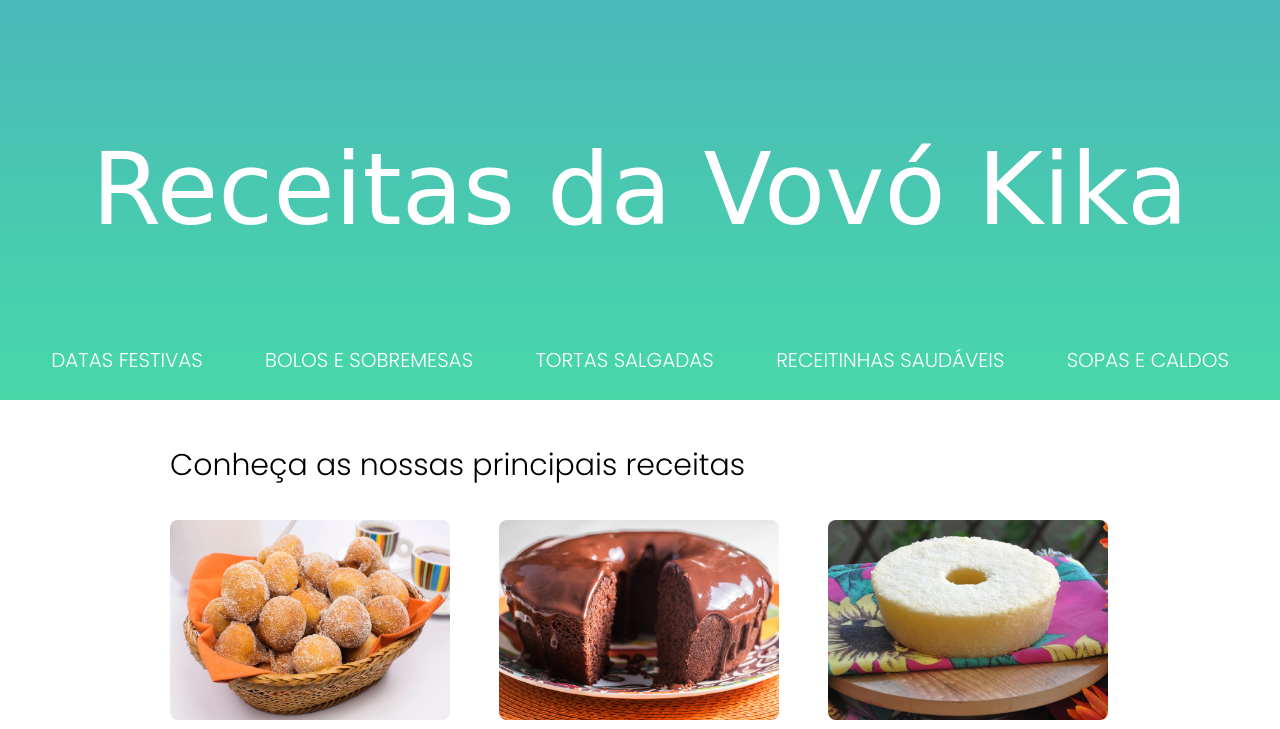
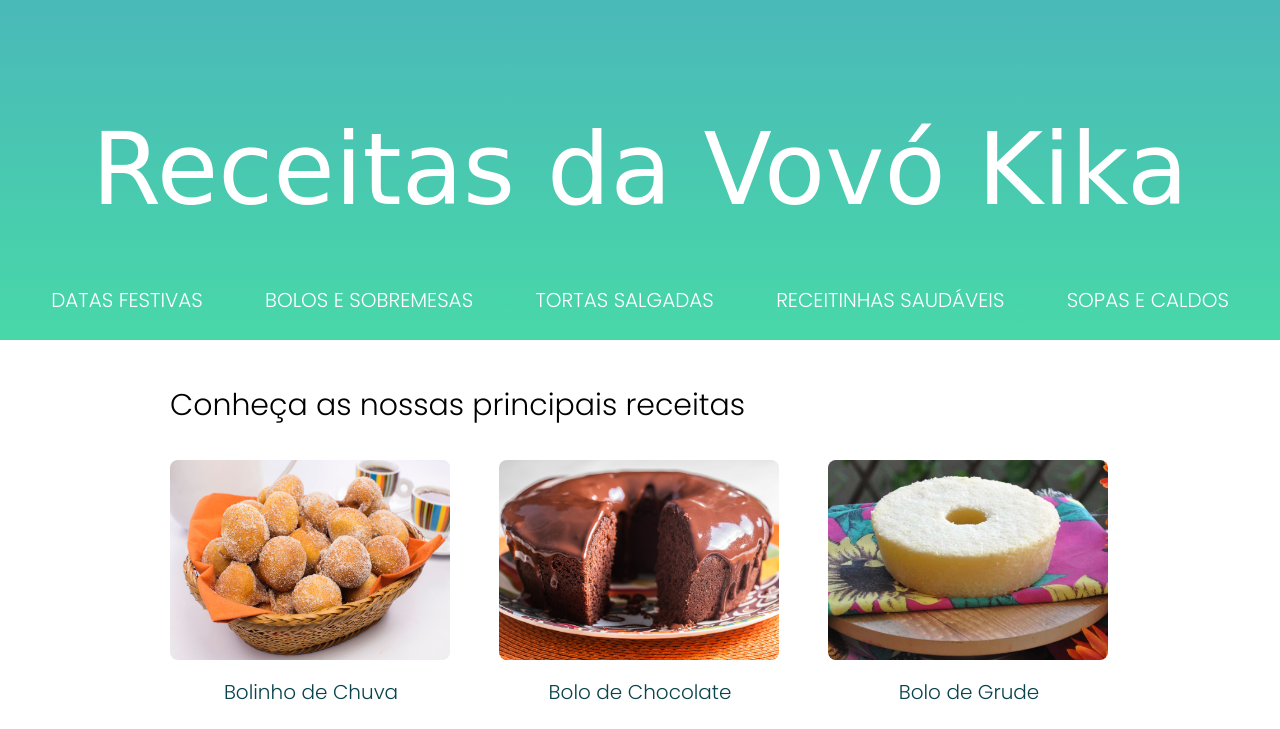
Before and after one commit to analuisabandeira/desafio_1, a plain HTML site: page index.html in a window 1280 px wide. Shown: the top 729 px of the page. Drawn offline with Linux system fonts and the light colour scheme; a web font is replaced by a local one.

Commit message:
style.css
Alteração no banner

```diff
--- a/css/style.css
+++ b/css/style.css
@@ -11,7 +11,7 @@ body {
     display: flex;
     flex-direction: column;
     justify-content: space-between;
-    height: 400px;
+    height: 340px;
     background: linear-gradient(rgb(74, 185, 185), rgb(72, 216, 168));
 }
 
@@ -19,7 +19,7 @@ body {
 
     font-family: 'Hurricane', cursive;
     align-self: center;
-    margin-top: 140px;
+    margin-top: 120px;
     font-size: 100px;
 }
 
```
